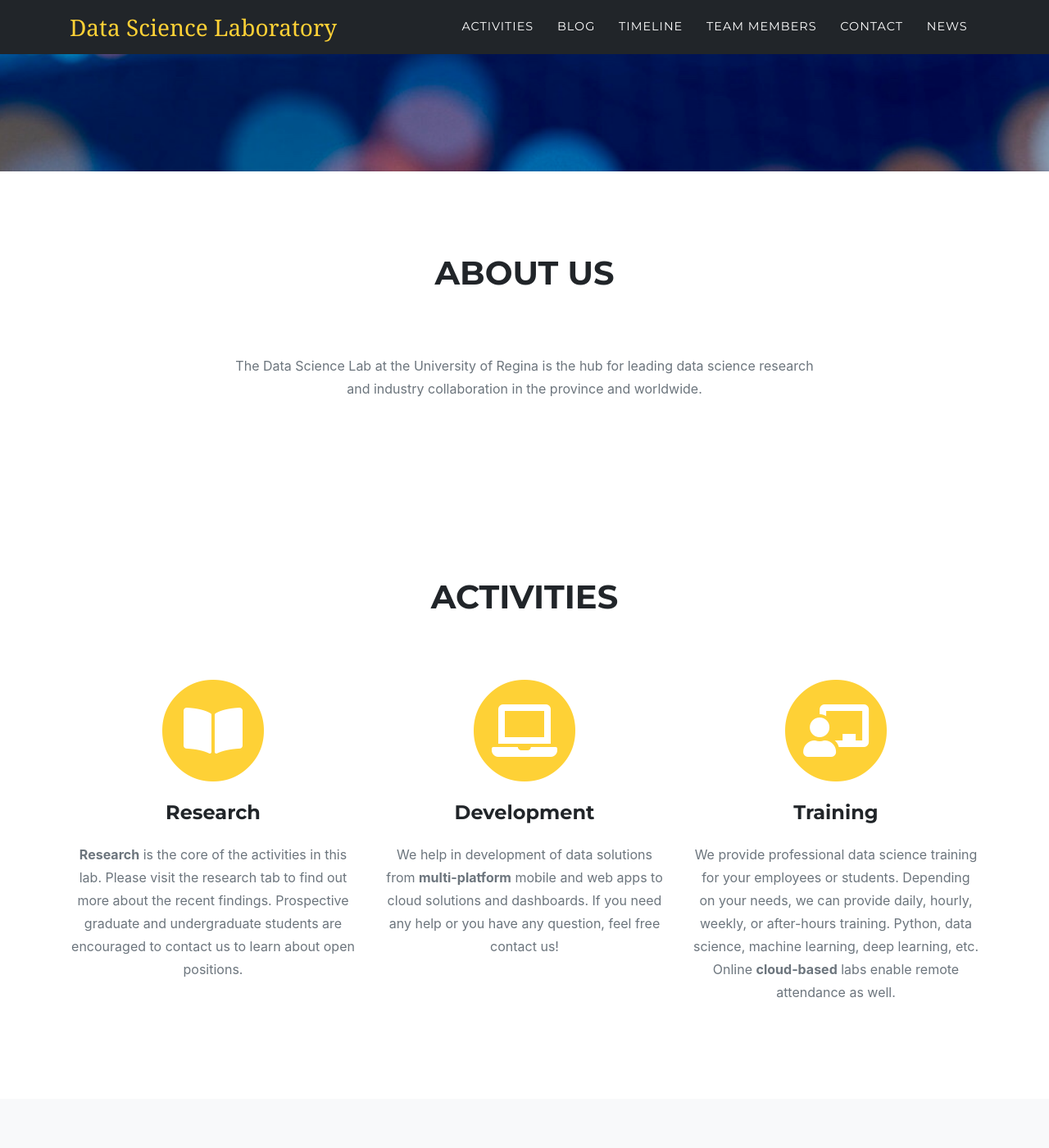
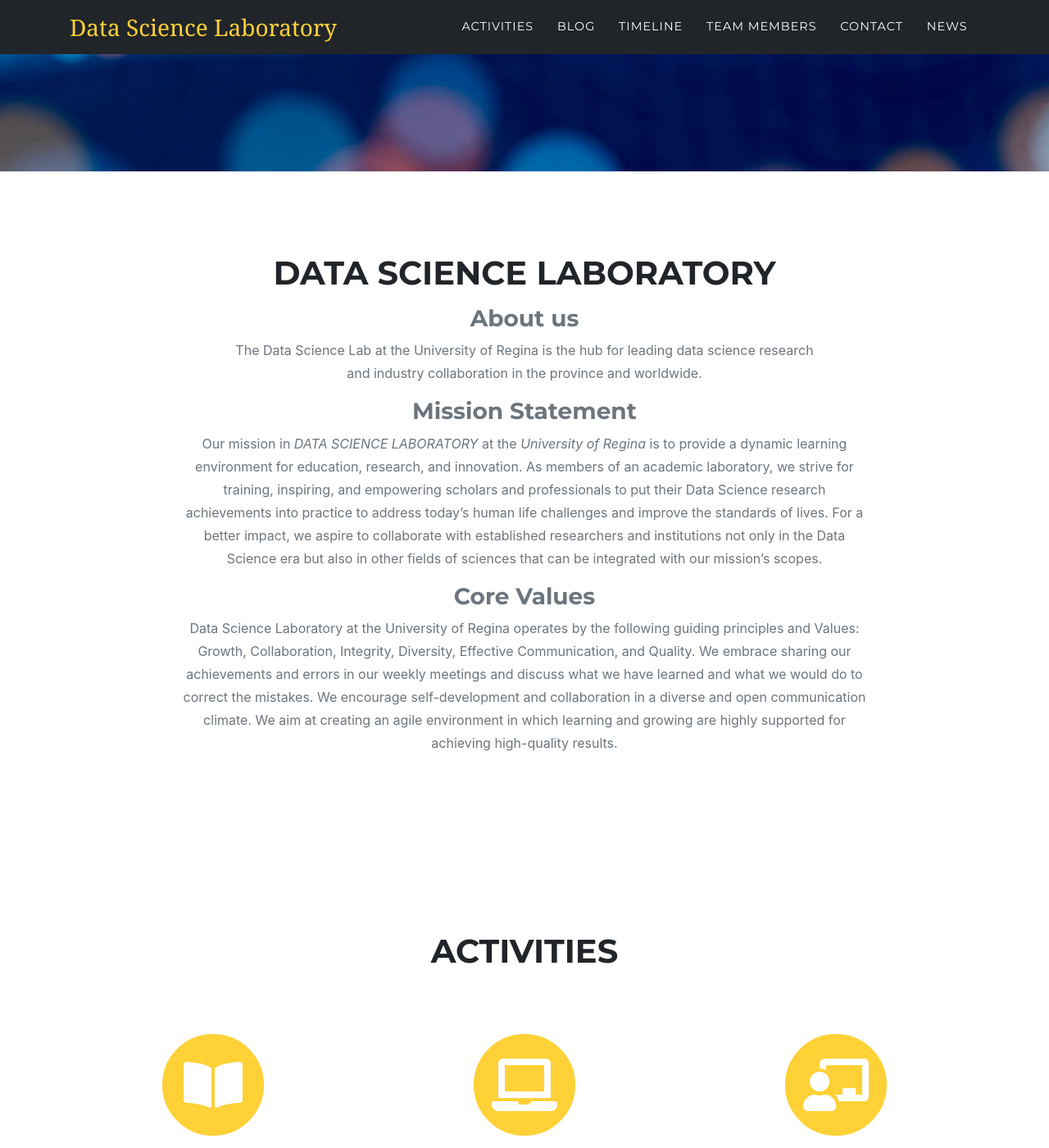
Before and after one commit to UR-DataScience/ur-datascience.github.io, a Jekyll site: the page built from index.markdown, in a window 1280 px wide and 1400 px high, scrolled down 637 px. Shown: the whole window at 82% size. Built offline with Jekyll 4.4.1, drawn with Linux system fonts in a browser that asks for light colours; nearby versions of some CDN libraries; some web fonts are replaced.

Commit message:
Update about us sections and add some other parts to that

```diff
--- a/_data/about.yml
+++ b/_data/about.yml
@@ -1,4 +1,25 @@
-title: "About Us"
-subtitle: " "
-text: "The Data Science Lab at the University of Regina is the hub for leading data science research and industry collaboration in the province and worldwide."
+title: "Data Science Laboratory"
 section: about
+events:
+  - title: "About us"
+    text: >-
+      The Data Science Lab at the University of Regina is the hub for leading
+      data science research and industry collaboration in the province and worldwide.
+  - title: "Mission Statement"
+    text: >-
+      Our mission in *DATA SCIENCE LABORATORY* at the *University of Regina* is to provide a
+      dynamic learning environment for education, research, and innovation.
+      As members of an academic laboratory, we strive for training, inspiring,
+      and empowering scholars and professionals to put their Data Science research
+      achievements into practice to address today’s human life challenges and improve
+      the standards of lives. For a better impact, we aspire to collaborate with established researchers
+      and institutions not only in the Data Science era but also in other fields of sciences
+      that can be integrated with our mission’s scopes.
+  - title: "Core Values"
+    text: >-
+      Data Science Laboratory at the University of Regina operates by the following guiding principles and Values:
+      Growth, Collaboration, Integrity, Diversity, Effective Communication, and Quality.
+      We embrace sharing our achievements and errors in our weekly meetings and discuss what we have learned
+      and what we would do to correct the mistakes. We encourage self-development and collaboration
+      in a diverse and open communication climate. We aim at creating an agile environment in which learning
+      and growing are highly supported for achieving high-quality results.
--- a/_includes/about.html
+++ b/_includes/about.html
@@ -1,17 +1,19 @@
 <!-- About -->
-  <section class="page-section" id="{{ site.data.about.section | default: "about" }}">
+<section class="page-section" id="{{ site.data.about.section | default: " about" }}">
 <div class="container">
     <div class="row">
         <div class="col-lg-12 text-center">
             <h2 class="section-heading text-uppercase">{{ site.data.about.title | default: "About Us" }}</h2>
-          <h3 class="section-subheading text-muted">{{ site.data.about.subtitle | default: "" }}</h3>
         </div>
     </div>
+    {% for event in site.data.about.events %}
     <div class="row">
         <div class="col-lg-8 mx-auto text-center">
-		  <div class="large text-muted">{{ site.data.about.text | markdownify }}</div>
+            <h3 class="section-heading text-muted">{{ event.title | default: "" }}</h3>
+            <div class="large text-muted">{{ event.text | markdownify }}</div>
         </div>
     </div>
 </div>
+{% endfor %}
 </section>
 <!-- End About -->
```
Lines whose indentation alone changed are shown as unchanged.
